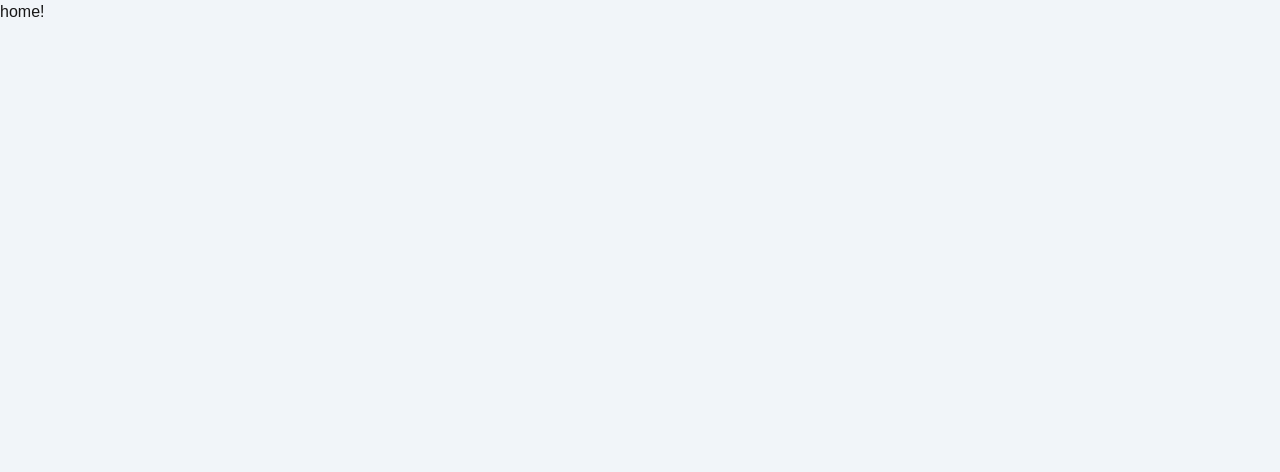
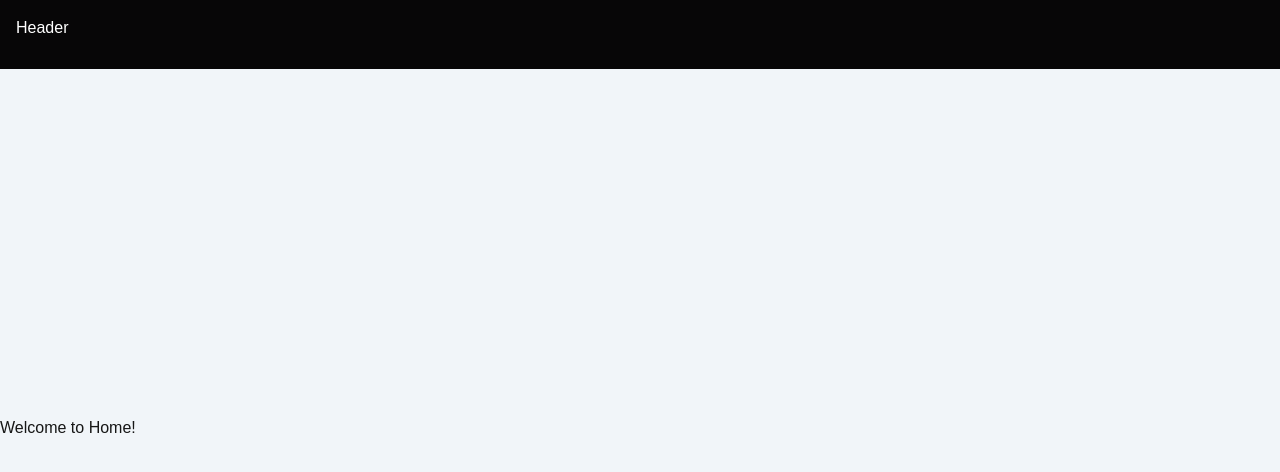
Before and after one commit to Daman431/social-network, a Next.js app: page /home in a window 1280 px wide. Shown: the top 472 px of the page. Built offline with nearby package versions, Linux system fonts and the light colour scheme.

Commit message:
Updates textfield icons

```diff
--- a/src/app/home/layout.tsx
+++ b/src/app/home/layout.tsx
@@ -1,3 +1,4 @@
+import Header from "@/components/Header/Header"
 import Layout from "@/components/Layout/Layout"
 import { ReactNode } from "react"
 
@@ -6,6 +7,7 @@ interface HomeLayoutProps {
 }
 const HomeLayout = ({ children }: HomeLayoutProps) => {
     return <Layout>
+        <Header />
         {children}
     </Layout>
 }
--- a/src/app/home/page.tsx
+++ b/src/app/home/page.tsx
@@ -1,8 +1,9 @@
+import Home from "@/components/Home/Home";
 import { NextPage } from "next";
 
 const HomePage:NextPage = () => {
     return <>
-    home!
+    <Home />
     </>
 }
 
--- /dev/null
+++ b/src/components/Header/Header.tsx
@@ -0,0 +1,10 @@
+import { FC } from "react";
+import { HeaderProps } from "./HeaderProps";
+
+const Header: FC<HeaderProps> = ({ className }) => {
+    return <div className="bg-primary-100 text-white h-1/6 p-4">
+        Header
+    </div>
+}
+
+export default Header;
--- /dev/null
+++ b/src/components/Header/HeaderProps.tsx
@@ -0,0 +1,3 @@
+export interface HeaderProps {
+    className?: string;
+}
--- a/src/components/Home/Home.tsx
+++ b/src/components/Home/Home.tsx
@@ -8,3 +8,5 @@ const Home: FC<HomeProps> = () => {
         </h1>
     </div>
 }
+
+export default Home;
--- a/src/components/Layout/Layout.tsx
+++ b/src/components/Layout/Layout.tsx
@@ -2,7 +2,7 @@ import { FC } from "react";
 import { LayoutProps } from "./LayoutProps";
 
 const Layout: FC<LayoutProps> = ({ children, className }) => {
-    return <div className={`h-screen w-screen bg-slate-100 ${className}`}>
+    return <div className={`h-screen w-screen grid grid-cols-1 bg-slate-100 ${className}`}>
         {/* Header Start*/}
         {/* Header End */}
         {children}
--- a/src/components/TextField/TextField.tsx
+++ b/src/components/TextField/TextField.tsx
@@ -24,8 +24,13 @@ const TextField: FC<TextFieldProps> = ({ name, onChange, type = "text", classNam
         />
         {
             type == "password" &&
-            <Button onClick={switchType} type="Primary" className="border-none bg-transparent">
-                {inputType == "password" ? "Show" : "Hide"}
+            <Button onClick={switchType} type="Primary" className="border-none bg-white px-2 py-0">
+                {
+                    inputType == "password" ?
+                        <img src="/icons/eye-solid.svg" className="w-6 h-6" />
+                        :
+                        <img src="/icons/eye-slash-solid.svg" className="w-6 h-6" />
+                }
             </Button>
         }
     </div>
```
Also changed, not shown: public/icons/eye-slash-solid.svg (added), public/icons/eye-solid.svg (added).
